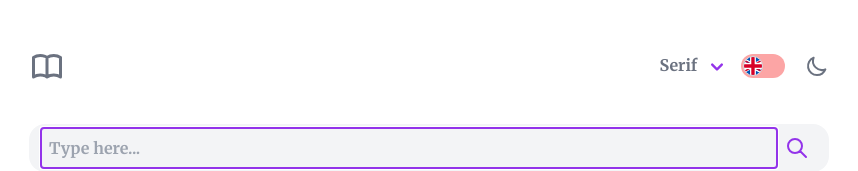
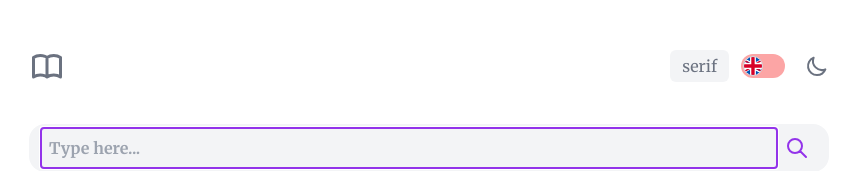
Before and after one commit to nightmir3/dictionary-app, a React (Vite) app: page / in a window 1280 px wide. Shown: the top 171 px of the page, without its empty margins (211-1069 px from the left). Built offline with nearby package versions, Linux system fonts and the light colour scheme.

Commit message:
bug: double outline in darkmode on focus NOT SOLVED

```diff
--- a/src/components/DarkModeToggle/DarkModeToggle.jsx
+++ b/src/components/DarkModeToggle/DarkModeToggle.jsx
@@ -8,7 +8,7 @@ function DarkModeToggle ({ darkModeOn, setDarkModeOn }) {
 
   return (
     <button
-      className='ml-2 outline-offset-4 outline-purple-600'
+      className='ml-2 rounded-md outline-offset-2 outline-purple-600 dark:ring-0'
       onClick={handleDarkModeToggle}
     >
       {darkModeOn
--- a/src/components/Header.jsx
+++ b/src/components/Header.jsx
@@ -1,7 +1,8 @@
 import React from 'react'
+import FontToggle from './FontToggle/FontToggle'
 import LanguageToggle from './LanguageToggle/LanguageToggle'
 import DarkModeToggle from './DarkModeToggle/DarkModeToggle'
-import { HiOutlineBookOpen, HiChevronDown } from 'react-icons/hi'
+import { HiOutlineBookOpen } from 'react-icons/hi'
 
 function Header ({ settings }) {
   const handleLanguageChange = () => {
@@ -15,7 +16,10 @@ function Header ({ settings }) {
       <div><HiOutlineBookOpen className='text-4xl' /></div>
       <div className='flex items-center gap-3'>
         {/* Font selector */}
-        <span className='text-sm font-bold md:text-base'>Serif <HiChevronDown className='inline ml-1 text-2xl text-purple-600' /></span>
+        <FontToggle
+          font={settings.font}
+          setFont={settings.setFont}
+        />
         {/* PronunciationToggle */}
         <LanguageToggle
           languageVariant={settings.languageVariant}
--- a/src/hooks/useSettings.js
+++ b/src/hooks/useSettings.js
@@ -6,7 +6,7 @@ function useSettings () {
   const [darkModeOn, setDarkModeOn] = React.useState(false)
 
   return {
-    font,
+    font: 'serif',
     setFont,
     languageVariant,
     setLanguageVariant,
```
